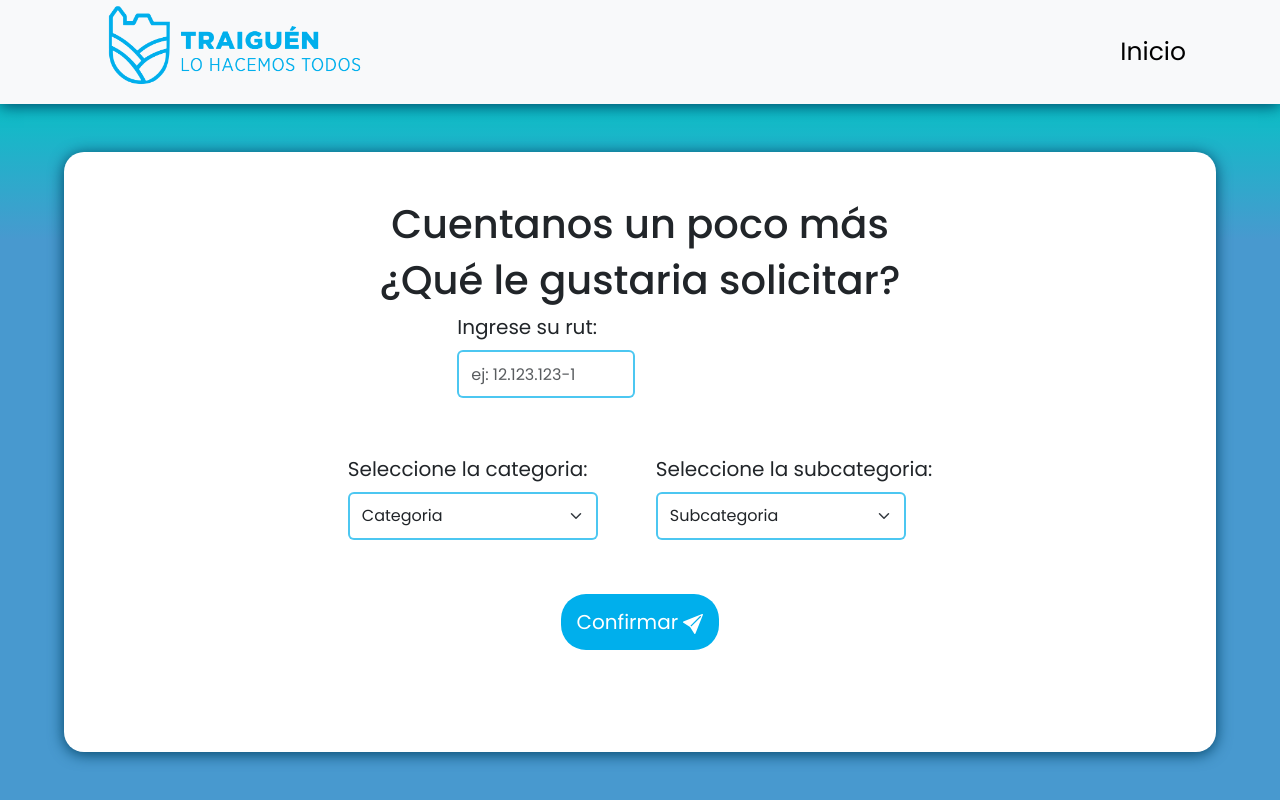
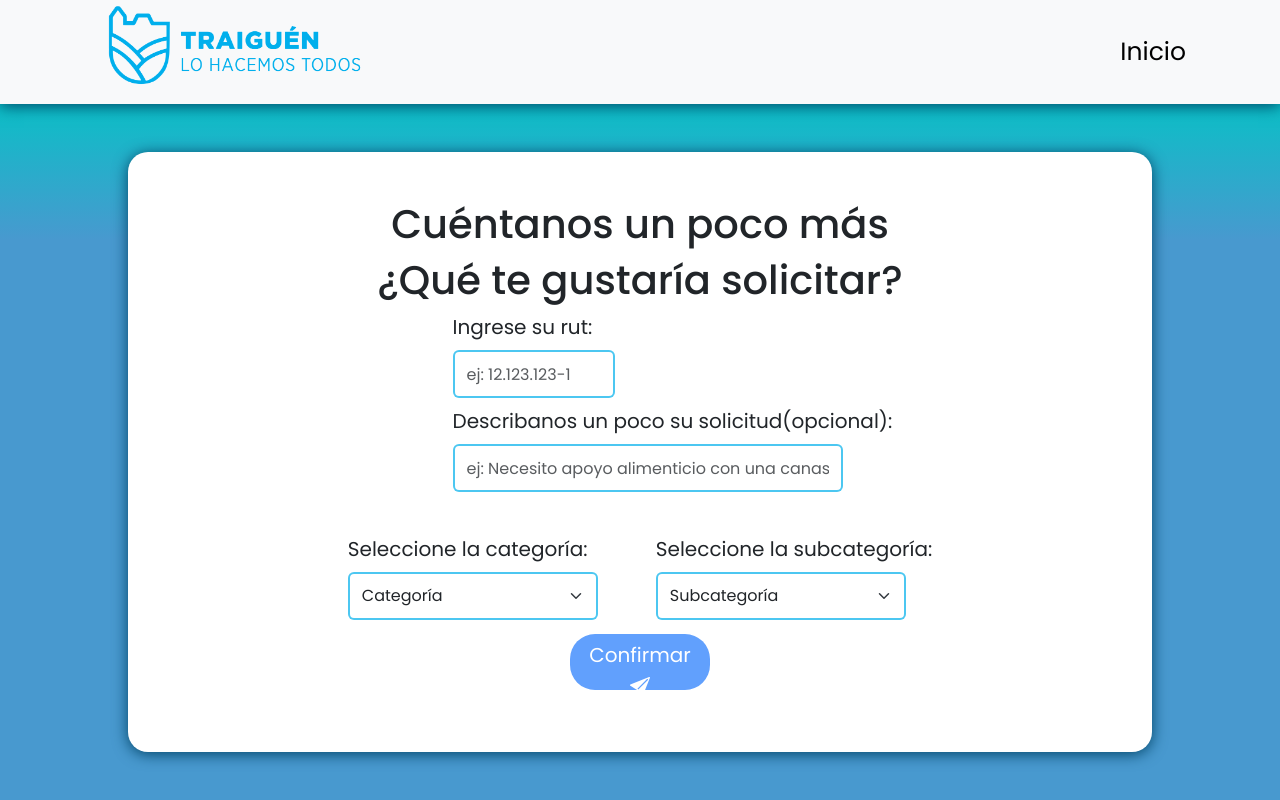
Before and after one commit to MarcoCaceresSenn/HackatonDCI, a React (Create React App) app: page /solicitud in a window 1280 px wide. Built offline with nearby package versions, Linux system fonts and the light colour scheme.

Commit message:
navigation props from users integration

```diff
--- a/src/components/form-1.complain.css
+++ b/src/components/form-1.complain.css
@@ -1,10 +1,10 @@
 .form-container {
   border-radius: 20px;
-  width: 90%;
+  width: 80%;
   background-color: #fff;
   display: flex;
   flex-direction: column;
-  margin-left: 5%;
+  margin-left: 10%;
   height: 75vh;
   box-shadow: 0 2px 15px #004365;
 }
@@ -19,7 +19,7 @@
 }
 
 .margin-rut {
-  margin-left: 32.7%;
+  margin-left: 29.8%;
 }
 
 /* Ajusta el tamaño de los Form.Select según sea necesario */
@@ -36,12 +36,12 @@
   font-size: 20px;
 }
 
-.custom-form-button {
+.custom-complaint-button {
   border: none;
   border-radius: 25px;
   width: 15%;
   height: 7vh;
-  background-color: #00afec;
+  background-color: #00c6c5;
   font-size: 20px;
   display: block;
   margin: auto;
--- a/src/components/form-1.complain.jsx
+++ b/src/components/form-1.complain.jsx
@@ -6,9 +6,19 @@ import "./form-1.complain.css";
 import { useNavigate } from "react-router-dom";
 
 export default function Form1Requests() {
-    const navigate=useNavigate();
+    const navigate = useNavigate();
+    const [rut, setRut] = useState('');
+    const [solicitud, setSolicitud] = useState('');
     const [category, setCategory] = useState('');
     const [subCategory, setSubCategory] = useState('');
+
+    const handleRutChange = (e) => {
+        setRut(e.target.value);
+    };
+
+    const handleSolicitudChange = (e) => {
+        setSolicitud(e.target.value);
+    };
 
     const handleCategoryChange = (e) => {
         const selectedCategory = e.target.value;
@@ -21,8 +31,12 @@ export default function Form1Requests() {
         setSubCategory(selectedSubCategory);
     };
 
-    const handleContinue = () =>{
-        navigate('/next-complain')
+    const handleContinue = (event) => {
+        event.preventDefault();
+        console.log("COMPLAINTS:","EL RUT:", rut,"LA SOLI: ", solicitud,"LA CATEGORY: ", category,"LA SUBCA:", subCategory);
+        navigate('/confirm-complaint', {
+            state: { rut, solicitud, category, subCategory }
+        })
     }
 
     return (
@@ -35,11 +49,11 @@ export default function Form1Requests() {
                 <div>
                     <Form.Group className="margin-rut mb-2" controlId="rut">
                         <Form.Label className='custom-label'>Ingrese su rut:</Form.Label>
-                        <Form.Control className='input rut' type="text" maxLength={12} placeholder="ej: 12.123.123-1" />
+                        <Form.Control className='input rut' type="text" maxLength={12} placeholder="ej: 12.123.123-1" onChange={handleRutChange} />
                     </Form.Group>
                     <Form.Group className="margin-rut mb-2" controlId="rut">
                         <Form.Label className='custom-label'>Describanos un poco su problema:</Form.Label>
-                        <Form.Control className='input-asunto' type="text" maxLength={40} placeholder="ej: Calle en mal estado" />
+                        <Form.Control className='input-asunto' type="text" maxLength={40} placeholder="ej: Calle en mal estado" onChange={handleSolicitudChange} />
                     </Form.Group>
                     <div className='d-flex justify-content-center select-container gap-5 little-top'>
                         <Form.Group className="mt-5" controlId="category">
@@ -62,7 +76,7 @@ export default function Form1Requests() {
                     </div>
                 </div>
 
-                <Button className='custom-form-button' type="submit" onClick={handleContinue}>
+                <Button className='custom-complaint-button' type="submit" onClick={handleContinue}>
                     Confirmar <SendFill />
                 </Button>
             </Form>
--- a/src/components/form-1.requests.css
+++ b/src/components/form-1.requests.css
@@ -19,7 +19,7 @@
   }
 
 .margin-rut {
-    margin-left: 32.7%;
+    margin-left: 30%;
 }
 
   /* Ajusta el tamaño de los Form.Select según sea necesario */
@@ -36,7 +36,7 @@
     font-size: 20px;
 }
 
-.custom-form-button {
+.custom-request-button {
     border: none;
     border-radius: 25px;
     width: 15%;
--- a/src/components/form-1.requests.jsx
+++ b/src/components/form-1.requests.jsx
@@ -1,27 +1,65 @@
+import React, { useState } from 'react';
 import Form from 'react-bootstrap/Form';
 import Button from 'react-bootstrap/Button';
+import { SendFill } from 'react-bootstrap-icons';
 import "./form-1.requests.css";
-import { SendFill } from 'react-bootstrap-icons';
+import { useNavigate } from "react-router-dom";
 
 export default function Form1Requests() {
+    const navigate = useNavigate();
+    const [rut, setRut] = useState('');
+    const [solicitud, setSolicitud] = useState('');
+    const [category, setCategory] = useState('');
+    const [subCategory, setSubCategory] = useState('');
+
+    const handleRutChange = (e) => {
+        setRut(e.target.value);
+    };
+
+    const handleSolicitudChange = (e) => {
+        setSolicitud(e.target.value);
+    };
+
+    const handleCategoryChange = (e) => {
+        const selectedCategory = e.target.value;
+        setCategory(selectedCategory);
+        setSubCategory('');
+    };
+
+    const handleSubCategoryChange = (e) => {
+        const selectedSubCategory = e.target.value;
+        setSubCategory(selectedSubCategory);
+    };
+
+    const handleContinue = (event) => {
+        event.preventDefault();
+        console.log("EL RUT:", rut,"LA SOLI: ", solicitud,"LA CATEGORY: ", category,"LA SUBCA:", subCategory);
+        navigate('/confirm-request', {
+            state: { rut, solicitud, category, subCategory }
+        })
+    }
 
     return (
         <div>
             <Form className='form-container mt-5 p-5'>
                 <div className='text-center'>
-                    <h1>Cuentanos un poco más</h1>
-                    <h1>¿Qué le gustaria solicitar?</h1>
+                    <h1>Cuéntanos un poco más</h1>
+                    <h1>¿Qué te gustaría solicitar?</h1>
                 </div>
                 <div>
                     <Form.Group className="margin-rut mb-2" controlId="rut">
                         <Form.Label className='custom-label'>Ingrese su rut:</Form.Label>
-                        <Form.Control className='input rut' type="text" maxLength={12} placeholder="ej: 12.123.123-1" />
+                        <Form.Control className='input rut' type="text" maxLength={12} placeholder="ej: 12.123.123-1" onChange={handleRutChange} />
                     </Form.Group>
-                    <div className='d-flex justify-content-center select-container gap-5'>
+                    <Form.Group className="margin-rut mb-2" controlId="rut">
+                        <Form.Label className='custom-label'>Describanos un poco su solicitud(opcional):</Form.Label>
+                        <Form.Control className='input-asunto' type="text" maxLength={40} placeholder="ej: Necesito apoyo alimenticio con una canasta familiar" onChange={handleSolicitudChange} />
+                    </Form.Group>
+                    <div className='d-flex justify-content-center select-container gap-5 little-top'>
                         <Form.Group className="mt-5" controlId="category">
-                            <Form.Label className='custom-label'>Seleccione la categoria:</Form.Label>
-                            <Form.Select className="input rut" aria-label="Default select example">
-                                <option>Categoria</option>
+                            <Form.Label className='custom-label'>Seleccione la categoría:</Form.Label>
+                            <Form.Select className="input rut" aria-label="Default select example" onChange={handleCategoryChange} value={category}>
+                                <option>Categoría</option>
                                 <option value="Nutrition">Alimentación</option>
                                 <option value="Health">Salud</option>
                                 <option value="Education">Educación</option>
@@ -29,25 +67,74 @@ export default function Form1Requests() {
                                 <option value="Employment">Empleo</option>
                             </Form.Select>
                         </Form.Group>
-                        <Form.Group className="mt-5" controlId="category">
-                            <Form.Label className='custom-label'>Seleccione la subcategoria:</Form.Label>
-                            <Form.Select className="input rut" aria-label="Default select example">
-                                <option>Subcategoria</option>
-                                <option value="Nutrition">Alimentación</option>
-                                <option value="Health">Salud</option>
-                                <option value="Education">Educación</option>
-                                <option value="Housing">Vivienda</option>
-                                <option value="Employment">Empleo</option>
+                        <Form.Group className="mt-5" controlId="subCategory">
+                            <Form.Label className='custom-label'>Seleccione la subcategoría:</Form.Label>
+                            <Form.Select className="input rut" aria-label="Default select example" onChange={handleSubCategoryChange} value={subCategory}>
+                                <option>Subcategoría</option>
+                                {renderSubCategoryOptions(category)}
                             </Form.Select>
                         </Form.Group>
                     </div>
                 </div>
 
-
-                <Button className='custom-form-button' type="submit">
+                <Button className='custom-request-button' type="submit" onClick={handleContinue}
+                    disabled={!rut || !solicitud || !category || !subCategory}
+                >
                     Confirmar <SendFill />
                 </Button>
             </Form>
         </div>
-    )
+    );
 }
+
+function renderSubCategoryOptions(category) {
+    switch (category) {
+        case 'Nutrition':
+            return (
+                <>
+                    <option>Canasta Básica</option>
+                    <option>Asistencia con Comestibles</option>
+                    <option>Cupones de Alimentos</option>
+                    <option>Programas de Comedores Comunitario</option>
+                </>
+            );
+        case 'Health':
+            return (
+                <>
+                    <option>Atención Básica de Salud</option>
+                    <option>Servicios de Salud Mental</option>
+                    <option>Atención Preventiva</option>
+                    <option>Asistencia Médica Especializada</option>
+                </>
+            );
+        case 'Education':
+            return (
+                <>
+                    <option>Apoyo Académico</option>
+                    <option>Becas y Subvenciones</option>
+                    <option>Recursos Educativos</option>
+                    <option>Programas de Formación Profesional</option>
+                </>
+            );
+        case 'Housing':
+            return (
+                <>
+                    <option>Programas de Vivienda Asequible</option>
+                    <option>Asistencia para Reparaciones en el Hogar</option>
+                    <option>Servicios de Refugio Temporal</option>
+                    <option>Subsidios de Vivienda</option>
+                </>
+            );
+        case 'Employment':
+            return (
+                <>
+                    <option>Servicios de Colocación Laboral</option>
+                    <option>Oportunidades de Formación Profesional</option>
+                    <option>Asesoramiento Laboral</option>
+                    <option>Programas de Desarrollo de Habilidades</option>
+                </>
+            );
+        default:
+            return null;
+    }
+}
--- a/src/views/main-view/view-css.css
+++ b/src/views/main-view/view-css.css
@@ -65,7 +65,7 @@ height: 42.2vh;
 
 .card-container {
     width: 1100px;
-    margin-top: -45px;
+    margin-top: -29px;
     margin-left: 55px;
 
   }
```
